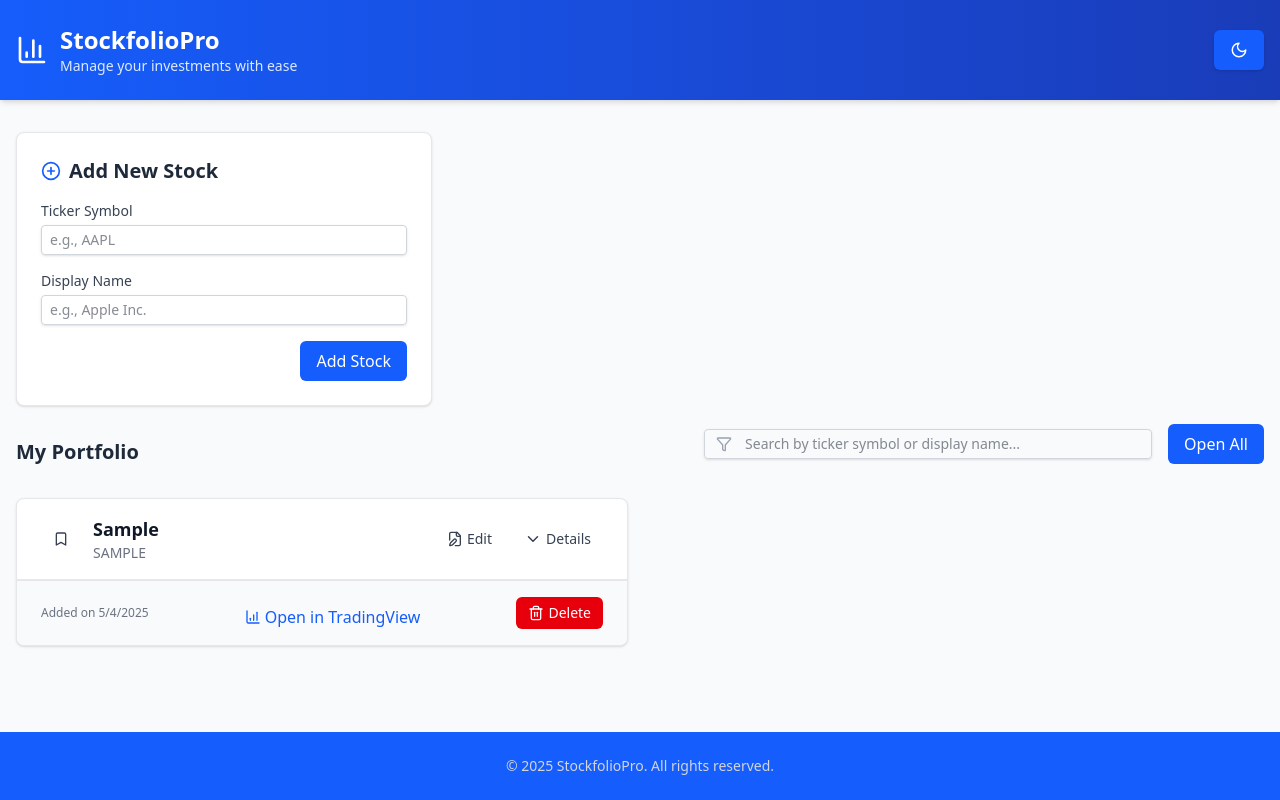
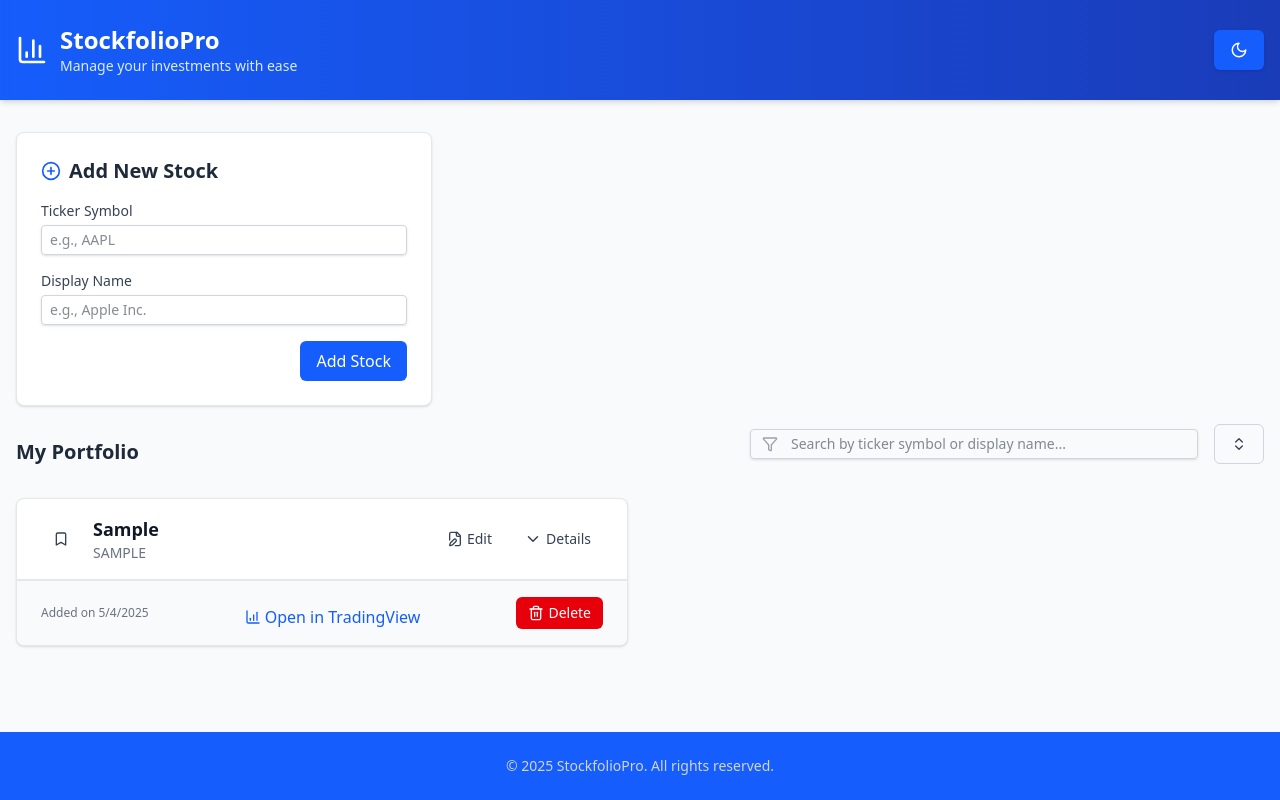
Before and after one commit to NinjaEde/my-stockfolio, a React (Vite) app: page / in a window 1280 px wide. Both pictures are taken after typing "Sample", "Sample" into the empty fields and a click on the button "Add Stock". Built offline with nearby package versions, Linux system fonts and the light colour scheme.

Commit message:
feat: enhance StockList component with additional icons and button functionality for details toggle

```diff
--- a/src/components/StockList.tsx
+++ b/src/components/StockList.tsx
@@ -3,7 +3,7 @@ import { getStocks } from '../services/stockService';
 import { Stock } from '../types';
 import StockCard from './StockCard';
 import Input from './ui/Input';
-import { Filter } from 'lucide-react';
+import { Filter, ChevronsDownUp, ChevronsUpDown } from 'lucide-react';
 import Button from './ui/Button';
 
 const StockList: React.FC = () => {
@@ -92,10 +92,11 @@ const StockList: React.FC = () => {
               <Filter className="absolute left-3 top-1/2 transform -translate-y-1/2 text-gray-400" size={16} />
             </div>
             <Button
+              variant="outline"
               onClick={toggleDetails}
-              className="px-4 py-2 bg-blue-500 text-white rounded-md hover:bg-blue-600"
+              title={detailsOpen ? "Collapse all stock details" : "Expand all stock details"}
             >
-              {detailsOpen ? 'Close All' : 'Open All'}
+              {detailsOpen ? <ChevronsDownUp size={16} /> : <ChevronsUpDown size={16} />}
             </Button>
           </div>
         )}
```
